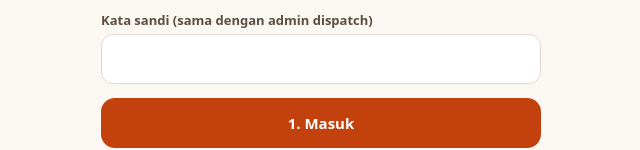
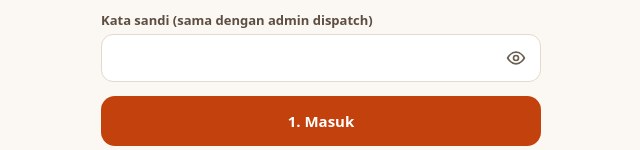
Before and after one commit to projekbisa01-cmd/projekgoapp, a plain HTML site: page verifikasi-admin.html in a window 1280 px wide. Shown: the part 254-404 px from the top of the page, without its empty margins (319-959 px from the left). Drawn offline with Linux system fonts and the light colour scheme.

Commit message:
Add files via upload

```diff
--- a/verifikasi-admin.html
+++ b/verifikasi-admin.html
@@ -79,5 +79,51 @@
     }
   };
 </script>
+<!-- ===== TOMBOL MATA: tampilkan / sembunyikan kata sandi & PIN (6 Nov 2026) ===== -->
+<style>
+.mata-wrap { position: relative; display: block; }
+.mata-wrap > input { padding-right: 50px !important; width: 100%; box-sizing: border-box; }
+.mata-btn { position: absolute; right: 4px; top: 0; bottom: 0; margin: auto 0; width: 42px; height: 42px; border: 0; background: transparent; color: #6B5E52; display: grid; place-items: center; cursor: pointer; border-radius: 10px; padding: 0; }
+.mata-btn:hover { color: #C2410C; }
+.mata-btn:focus-visible { outline: 2px solid #C2410C; outline-offset: 1px; }
+.mata-btn svg { width: 20px; height: 20px; pointer-events: none; }
+</style>
+<script>
+(function () {
+  var BUKA = '<svg viewBox="0 0 24 24" fill="none" stroke="currentColor" stroke-width="2" stroke-linecap="round" stroke-linejoin="round" aria-hidden="true"><path d="M2 12s3.6-7 10-7 10 7 10 7-3.6 7-10 7S2 12 2 12z"/><circle cx="12" cy="12" r="3"/></svg>';
+  var TUTUP = '<svg viewBox="0 0 24 24" fill="none" stroke="currentColor" stroke-width="2" stroke-linecap="round" stroke-linejoin="round" aria-hidden="true"><path d="M3 3l18 18"/><path d="M10.6 5.1A10.4 10.4 0 0 1 12 5c6.4 0 10 7 10 7a17.6 17.6 0 0 1-3.2 4.2M6.6 6.6C3.9 8.4 2 12 2 12s3.6 7 10 7a9.7 9.7 0 0 0 5.4-1.6"/><path d="M9.9 9.9a3 3 0 0 0 4.2 4.2"/></svg>';
+  function pasang(inp) {
+    if (inp.getAttribute('data-mata')) return;
+    inp.setAttribute('data-mata', '1');
+    var w = document.createElement('span');
+    w.className = 'mata-wrap';
+    // Jarak (margin) kolom dipindah ke pembungkus supaya ikon mata tepat di tengah kolom
+    var cs = window.getComputedStyle(inp);
+    w.style.marginTop = cs.marginTop; w.style.marginBottom = cs.marginBottom;
+    inp.parentNode.insertBefore(w, inp);
+    w.appendChild(inp);
+    inp.style.marginTop = '0'; inp.style.marginBottom = '0';
+    var b = document.createElement('button');
+    b.type = 'button';
+    b.className = 'mata-btn';
+    b.setAttribute('aria-label', 'Tampilkan');
+    b.setAttribute('aria-pressed', 'false');
+    b.innerHTML = BUKA;
+    b.addEventListener('click', function (e) {
+      e.preventDefault();
+      var lihat = inp.type === 'password';
+      inp.type = lihat ? 'text' : 'password';
+      b.innerHTML = lihat ? TUTUP : BUKA;
+      b.setAttribute('aria-pressed', String(lihat));
+      b.setAttribute('aria-label', lihat ? 'Sembunyikan' : 'Tampilkan');
+      inp.focus();
+    });
+    w.appendChild(b);
+  }
+  function semua() { Array.prototype.forEach.call(document.querySelectorAll('input[type="password"]'), pasang); }
+  if (document.readyState === 'loading') document.addEventListener('DOMContentLoaded', semua); else semua();
+})();
+</script>
 </body>
+
 </html>
```
